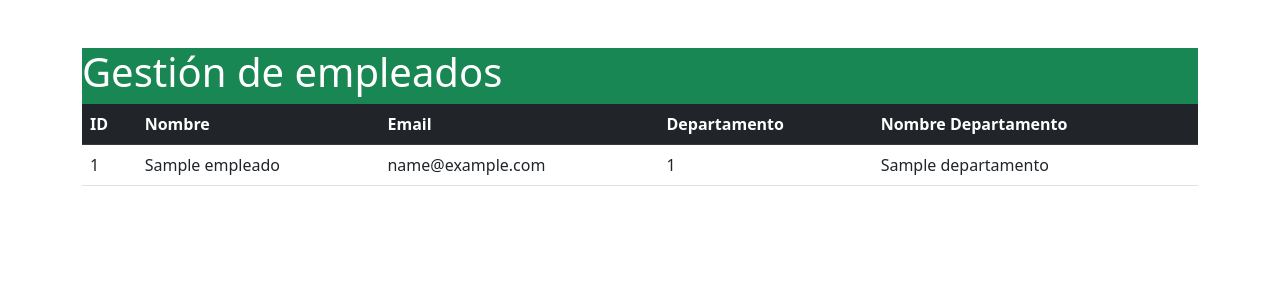
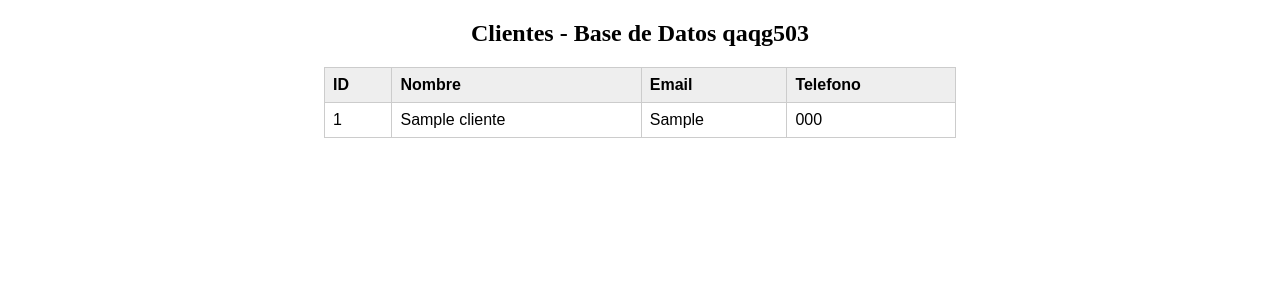
Before and after one commit to RaulSanz3/Globales-Bilal-y-Raul, a PHP site: page / in a window 1280 px wide. Shown: the top 300 px of the page. Run offline with PHP 8.4, Linux system fonts and the light colour scheme; tables that the repository leaves empty or names only in its code hold one stand-in row (values such as "Sample post").

Commit message:
MVC de la tablas Categoria y Clientes, también se han realizado cambios en los archivos Index.php, EmpleadoController.php

```diff
--- /dev/null
+++ b/controllers/ClientesController.php
@@ -0,0 +1,17 @@
+<?php
+// controllers/ClientesController.php
+
+// Esto busca el modelo de forma segura
+require_once("models/Clientes.php");
+
+class ClientesController {
+    public function index() {
+        $clienteModel = new Cliente();
+        $listaClientes = $clienteModel->listar();
+
+        // Carga la vista de clientes
+        require_once("views/clientes/clientes_view.php");
+    }
+}
+
+?>
--- a/controllers/EmpleadoController.php
+++ b/controllers/EmpleadoController.php
@@ -7,7 +7,7 @@ class EmpleadoController{
     public function listar_emp(){
         $empObj = new Empleado();
 
-        $todosEmpleados = $empObj->listar_empleados(); //la variable viene del modelo para obetener los datos de la base de datos
+        $todosEmpleados = $empObj->listar_empleados(); //la función viene del modelo para obtener los datos de la base de datos
 
         include_once("views/empleados/index_emp.php");
     }
--- a/index.php
+++ b/index.php
@@ -6,9 +6,20 @@ require_once("models/db.php");
 $controller = new DepartamentoController();
 $controller->listar();*/
 
-require_once("controllers/EmpleadoController.php");
+/*require_once("controllers/EmpleadoController.php");
 
 $controller = new EmpleadoController();
-$controller->listar_emp();
+$controller->listar_emp();*/
+
+/*include_once("controllers/CategoriaController.php");
+
+$controller = new CategoriaController();
+$controller->listar_cat();*/
+
+include_once("controllers/ClientesController.php");
+
+$controller = new ClientesController();
+$controller->index();
+
 
 ?>
--- /dev/null
+++ b/models/Clientes.php
@@ -0,0 +1,19 @@
+<?php
+// models/Clientes.php
+require_once("models/db.php");
+
+class Cliente {
+    private $db;
+
+    public function __construct() {
+        $this->db = Db::conectar();
+    }
+
+    public function listar() {
+        $sql = "SELECT * FROM Clientes";
+        $stmt = $this->db->prepare($sql);
+        $stmt->execute();
+        return $stmt->fetchAll(PDO::FETCH_ASSOC);
+    }
+}
+?>
--- /dev/null
+++ b/views/clientes/clientes_view.php
@@ -0,0 +1,30 @@
+<!DOCTYPE html>
+<html>
+<head>
+    <title>Lista de Clientes</title>
+    <style>
+        table { width: 50%; border-collapse: collapse; margin: 20px auto; font-family: sans-serif; }
+        th, td { border: 1px solid #ccc; padding: 8px; text-align: left; }
+        th { background: #eee; }
+    </style>
+</head>
+<body>
+    <h2 style="text-align:center;">Clientes - Base de Datos qaqg503</h2>
+    <table>
+        <tr>
+            <th>ID</th>
+            <th>Nombre</th>
+            <th>Email</th>
+            <th>Telefono</th>
+        </tr>
+        <?php foreach ($listaClientes as $c): ?>
+        <tr>
+            <td><?= $c['id_cliente'] ?></td>
+            <td><?= $c['nombre_cliente'] ?></td>
+            <td><?= $c['correo'] ?></td>
+            <td><?= $c['telefono'] ?></td>
+        </tr>
+        <?php endforeach; ?>
+    </table>
+</body>
+</html>
--- a/views/departamentos/index_dep.php
+++ b/views/departamentos/index_dep.php
@@ -11,12 +11,12 @@
 <body class="bg-light">
     <div class="container mt-5">
         <div class="card shadow">
-            <div class="card-header bg-primary text-white">
+            <div class="card-header bg-primary text-white text-center">
                 <h1 class="h3 mb-0">Departamentos del sistema</h1>
             </div>
 
             <div class="card-body">
-                <table class="table table-hover table-striped mb-0">
+                <table class="table table-hover table-striped mb-0 text-center">
                     <thead class="table-dark">
                         <tr>
                             <th>ID</th>
--- a/views/empleados/index_emp.php
+++ b/views/empleados/index_emp.php
@@ -11,10 +11,10 @@
     <!-- <? var_dump($todosEmpleados); ?> -->
     <div class="container mt-5">
     <div class="card-shadow">
-        <div class="card-header bg-success text-white">
-            <h1>Gestión de empleados</h1>
+        <div class="card-header bg-primary text-white">
+            <h1 class="text-center">Gestión de empleados</h1>
             <div class="card-body">
-                <table class="table table-hover ">
+                <table class="table table-hover text-center">
                     <thead class="table-dark">
                         <tr>
                             <th>ID</th>
@@ -32,8 +32,8 @@
                                 <td><? echo $emp['id_emp']; ?></td>
                                 <td><? echo $emp['nombre_completo'] ?></td>
                                 <td><? echo $emp['email'] ?></td>
-                                <td ><? echo $emp['id_dep'] ?></td>
-                                <td >
+                                <td><? echo $emp['id_dep'] ?></td>
+                                <td>
                                     <!-- <? echo $emp['nombre_dep'] ?> -->
                                     <?= !empty($emp['nombre_dep']) ? $emp['nombre_dep'] : 'Sin asignar' ?>
                                 </td>
@@ -42,7 +42,7 @@
                             endforeach;
                         else: ?>
                             <tr>
-                                <td colspan="4" class="text-center p-4">No hay empleados.</td>
+                                <td colspan="5" class="text-center p-5">No hay empleados.</td>
                             </tr>
                         <?
                         endif;?>
```
Also changed, not shown: controllers/CategoriaController.php (added, +17 -0 lines), models/Categoria.php (added, +27 -0 lines), views/categorias/index_cat.php (added, +48 -0 lines).
